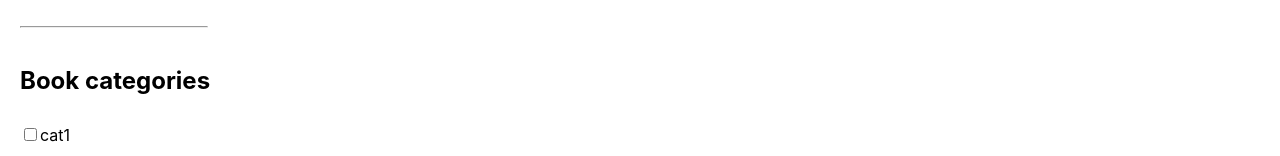
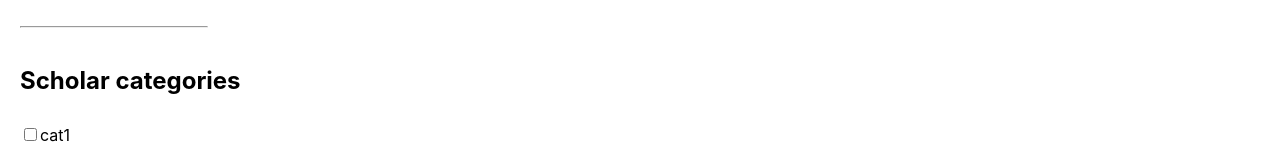
Before and after one commit to abdullahrafeq/arabic_project, a React (Create React App) app in the folder client/: page /scholars in a window 1280 px wide. Shown: the part 317-473 px from the top of the page. Built offline with nearby package versions, Linux system fonts and the light colour scheme; no server answers.

Commit message:
Fetch book categories in frontend

```diff
--- a/client/src/components/filter-element/FilterElement.jsx
+++ b/client/src/components/filter-element/FilterElement.jsx
@@ -3,7 +3,7 @@ const FilterElement = ({className, categories, filtertype}) => {
         <aside className={className}>
             <h1>Filter {filtertype}</h1>
             <hr />
-                <h2>Book categories</h2>
+                <h2>{filtertype === "Books" ? <>Book</> : <>Scholar</>} categories</h2>
                 <form className="category">
                     {categories.map((category, index) => {
                         return (
```
